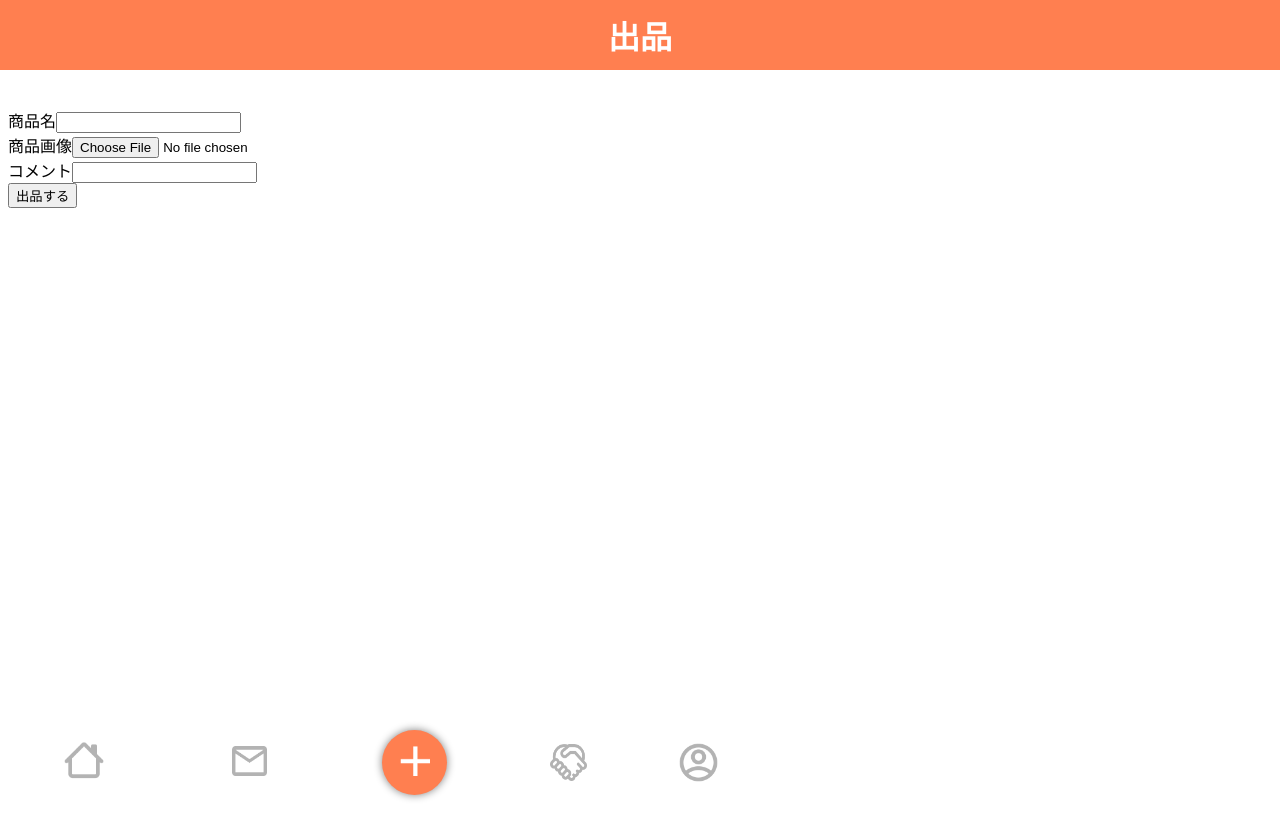
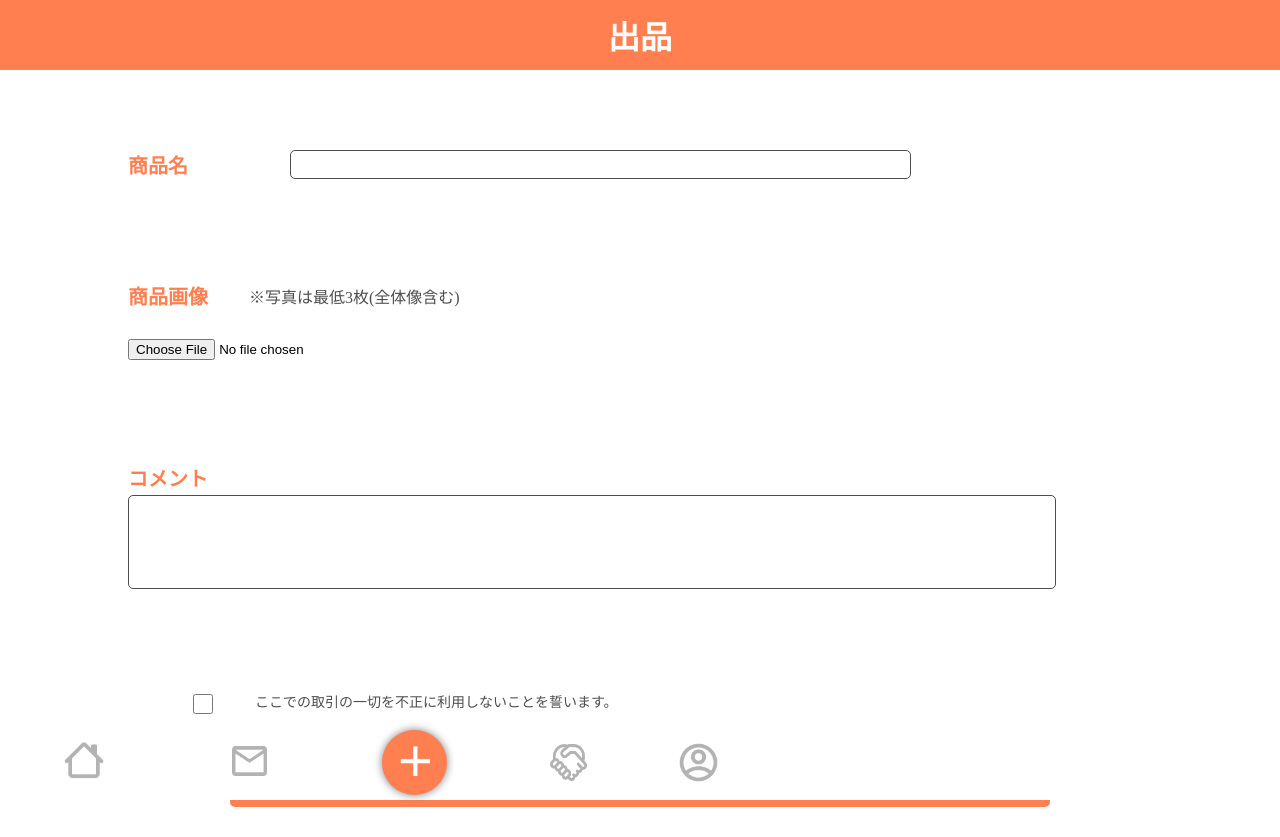
Before and after one commit to guchio33/teamJava, a Nuxt app in the folder frontend/: page /Post in a window 1280 px wide. Before the commit the page ends 800 px from the top, so only its background shows below. Built offline with nearby package versions, Linux system fonts and the light colour scheme.

Commit message:
投稿ページの作成

```diff
--- a/frontend/pages/Post.vue
+++ b/frontend/pages/Post.vue
@@ -3,18 +3,23 @@
         <Header headerTitle="出品"/>
         <div class="exhibit-input-container">
             <div class="exhibit-input-container-name">
-                <label for="exhibit-input-name" class="">商品名</label>
-                <input type="text" id="exhibit-input-name" v-model="post_title">
+                <label class="exhibit-input-container-name-title" for="exhibit-input-container-name-title" >商品名</label>
+                <input class="exhibit-input-container-name-input" type="text" v-model="post_title">
             </div>
             <div class="exhibit-input-container-img">
-                <label for="exhibit-input-img">商品画像</label>
-                <input type="file" id="exhibit-input-img" >
+                <label class="exhibit-input-container-img-title" for="exhibit-input-img">商品画像</label>
+                <p class="exhibit-input-container-img-title-sub">※写真は最低3枚(全体像含む)</p>
             </div>
+            <input class="exhibit-input-container-img-input" type="file" id="exhibit-input-img" >
             <div class="exhibit-input-container-comment">
-                <label for="exhibit-input-comment">コメント</label>
-                <input type="text" id="exhibit-input-comment" v-model="post_comment">
+                <label class="exhibit-input-container-comment-title" for="exhibit-input-comment">コメント</label>
+                <input class="exhibit-input-container-comment-input" type="text" id="exhibit-input-comment" v-model="post_comment">
             </div>
-            <button v-on:click="post()">出品する</button>
+            <div class="exhibit-input-container-check">
+                <input class="exhibit-input-container-check-button" type="checkbox" id="scales" name="scales">
+                <label class="exhibit-input-container-check-text" for="scales">ここでの取引の一切を不正に利用しないことを誓います。</label>
+            </div>
+            <button class="exhibit-button" v-on:click="post()">出品</button>
             <!-- <p>{{ error_message }}</p> -->
         </div>
         <Footer />
@@ -51,17 +56,85 @@ const post=()=>{
 </script>
 
 <style lang="scss" scoped>
+$main-color: #FF7F50;
+$sub-color:#4E4E4E;
 .exhibit-input-container{
-    margin-left: 8px;
-    margin-right: 8px;
-    margin-top: 108px;
+    margin-left: 10%;
+    margin-right: 10%;
+    margin-top: 150px;
+
     &-name{
-
+        display: flex;
+        margin-top: 10%;
+        &-title{
+            color:$main-color;
+            margin-right: 10%;
+            font-weight: bold;
+            font-size: 20px;
+        }
+        &-input{
+            width: 60%;
+            border: 1px solid $sub-color;
+            border-radius: 5px;
+        }
     }
     &-img{
-
+        margin-top: 10%;
+        display: flex;
+        &-title{
+            color:$main-color;
+            margin-right: 4%;
+            font-weight: bold;
+            font-size: 20px;
+            &-sub{
+                color: $sub-color;
+                margin: 0;
+                margin-top: 3px;
+                margin-bottom: 3%;
+            }
+        }
     }
     &-comment{
+        margin-top: 10%;
+        &-title{
+            color:$main-color;
+            margin-right: 4%;
+            font-weight: bold;
+            font-size: 20px;
+        }
+        &-input{
+            width: 90%;
+            height: 90px;
+            border-radius: 5px;
+            border: 1px solid $sub-color;
+            margin-top: 3px;
+        }
+    }
+    &-check{
+        display: flex;
+        margin-top: 10%;
+        margin-left: 6%;
+        &-button{
+           width: 20px;
+           height: 20px;
+        }
+        &-text{
+            width: 60%;
+            color:$sub-color;
+            font-size: 14px;
+            margin-left: 4%;
+        }
+    }
+    .exhibit-button{
+        width: 80%;
+        height: 40px;
+        border-radius: 5px;
+        border: 0;
+        margin-top: 50px;
+        margin-left: 10%;
+        font-size: 20px;
+        background-color: $main-color;
+        color: white;
 
     }
 }
```
